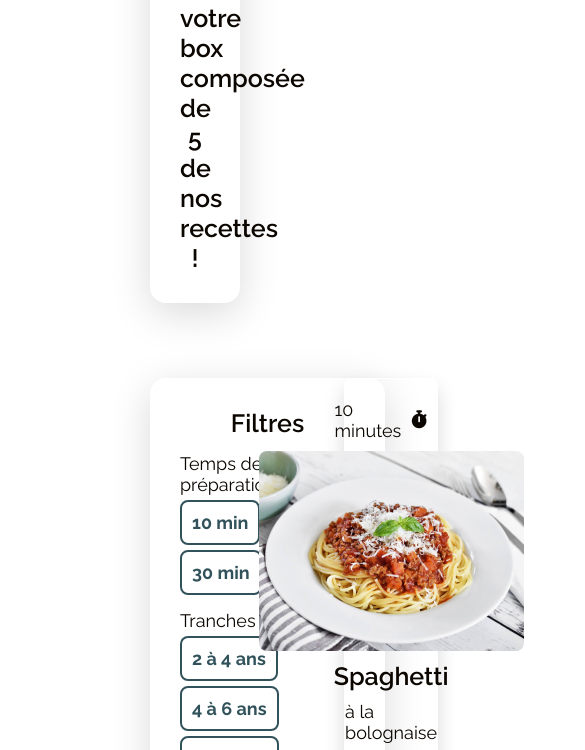
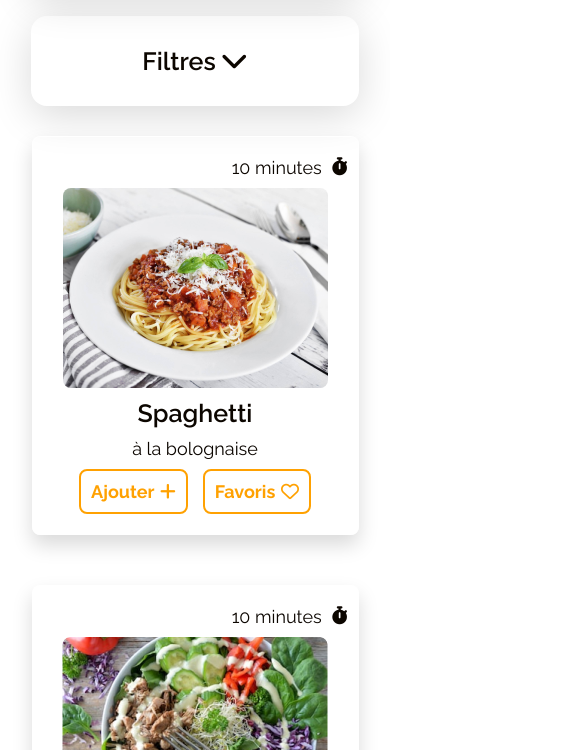
Before and after one commit to tikiid/Minus-project-Team-9, a plain HTML site: page recettes/index.html in a window 390 px wide. Shown: the part 377-1127 px from the top of the page, 585 px wide, since content can reach past the window. Drawn offline with Linux system fonts and the light colour scheme; files whose address does not match are found by name.

Commit message:
Debut de version mobile

```diff
--- a/recettes/index.html
+++ b/recettes/index.html
@@ -4,8 +4,8 @@
     <meta charset="UTF-8">
     <meta http-equiv="X-UA-Compatible" content="IE=edge">
     <meta name="viewport" content="width=device-width, initial-scale=1.0">
+    <link rel="stylesheet" href="style.css">
     <link rel="stylesheet" href="../style.css">
-    <link rel="stylesheet" href="style.css">
     <title>Les recettes - Minus</title>
     <!-- FONTAWESOME -->
     <script src="https://kit.fontawesome.com/83d8ba9781.js" crossorigin="anonymous"></script>
@@ -75,6 +75,12 @@
                     <p class="body-large">Ajoutez des recettes que vous aimez</p>
                 </div>
             </aside>
+
+            <div class="filtre-mobile">
+                <h3>Filtres</h3>
+                <i class="fa-solid fa-chevron-down"></i>
+            </div>
+
             <div class="recettes"> <!-- les recettes -->
                 <div class="carte-recette">
                         <div class="timer">
--- a/recettes/style.css
+++ b/recettes/style.css
@@ -1,7 +1,4 @@
-/*  les recettes */
-main{
-	margin: 50px 150px;
-}
+
 /* Bandeau */
 .bandeau{
     box-shadow: 0px 10px 40px rgba(0, 0, 0, 0.15);
@@ -18,12 +15,9 @@ main{
 
 /*  */
 
-section {
-    display:flex;
+section#recettes {
 	flex-direction: row;
-    justify-content: space-between;
 	align-items: flex-start;
-	margin: 25px 0;
 }
 
 section#recettes aside{
@@ -273,17 +267,3 @@ section#recettes .recettes .carte-recette img{
 	display: flex;
 	gap: 10px;
 }
-
-
-
-@media screen and (max-width: 1815px) {
-	section#recettes .recettes{
-		width: 80%;
-	}
-}
-
-@media screen and (max-width: 1450px) {
-	section#recettes .recettes{
-		max-width: 500px;
-	}
-}
--- a/style.css
+++ b/style.css
@@ -59,7 +59,7 @@ header {
 	align-items: center;
 	background-color: var(--couleur-gris-hex);
 	box-sizing: border-box;
-	height: 128px;
+	height: var(--height-header);
 	padding: calc(var(--height-header) / 4) 10vw;
 }
 
@@ -78,8 +78,9 @@ header a {
 	display: block;
 	color: var(--couleur-noir-hex);
 	text-decoration: none;
-	font-size: 23px;
+	font-size: 1.5rem;
 	font-weight: 600;
+	white-space: nowrap;
 }
 
 header ul {
@@ -229,7 +230,7 @@ main {
 	flex-direction: column;
 	gap: 50px;
 	padding: 0;
-	margin: 0 8vw;
+	margin: 3vw 8vw;
 }
 
 
@@ -631,6 +632,32 @@ section#abonnements .prix {
 
 
 
+.filtre-mobile{
+    box-shadow: 0px 10px 40px rgba(0, 0, 0, 0.15);
+    border-radius: 16px;
+    text-align: center;
+    padding: 30px;
+    display: none;
+    justify-content: center;
+    align-items: center;
+    cursor: pointer;
+    transition: box-shadow 0.3s;
+}
+
+.filtre-mobile i {
+    margin-left: 5px;
+    font-size: 1.5em;
+}
+
+.filtre-mobile:hover{
+    box-shadow: 0px 15px 45px rgba(0, 0, 0, 0.30);;
+}
+
+
+
+
+
+
 
 h1.bleu-f {
 	color: var(--couleur-bleu-f-hex);
@@ -749,3 +776,46 @@ a.bouton-icone.dropup::after {content: "\f077";}
 a.bouton-icone.suivant::after {content: "\f054";}
 a.bouton-icone.precedent::after {content: "\f053";}
 a.bouton-icone.favoriser::after {content: "\f004"; font-weight: 400;}
+
+
+
+
+
+/* VERSION MOBILE */
+
+@media screen and (max-width: 900px) {
+	:root {
+		--height-header: 64px;
+	}
+
+	header ul.nav {
+		display: none;
+	}
+	header a {
+		font-size: 1rem;
+	}
+
+	main {
+		gap: 25px;
+	}
+
+	section#recettes {
+		flex-direction: column;
+		align-items: stretch;
+	}
+	section#recettes aside {
+		display: none;
+	}
+
+    .filtre-mobile {
+		display: flex;
+	}
+
+	section#recettes .recettes {
+		align-items: center;
+	}
+
+	footer {
+		display: none;
+	}
+}
```
Also changed, not shown: index.html (+1 -1 lines).
